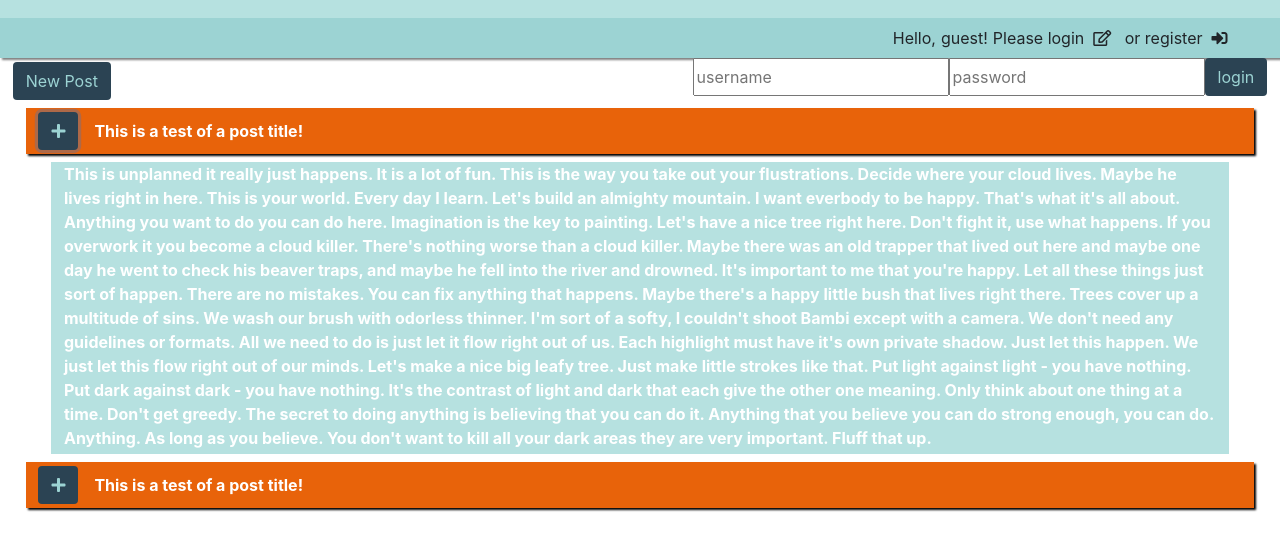
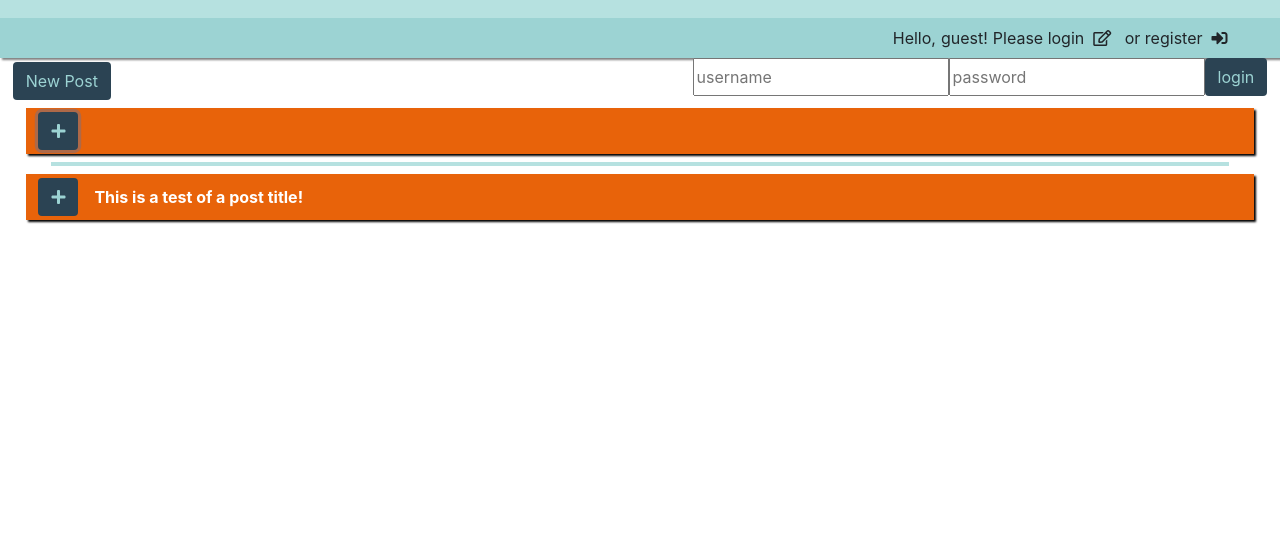
Before and after one commit to porterwilcox/hackathon-1, a website with bundled scripts: page www/index.html in a window 1280 px wide. Both pictures are taken after a click on the button 58 px from the left and 222 px from the top of the page. Shown: the part 92-642 px from the top of the page. Built offline with nearby package versions, Linux system fonts and the light colour scheme.

Commit message:
working on post template

```diff
--- a/www/index.html
+++ b/www/index.html
@@ -62,23 +62,8 @@
     </div>
   </div>
   <div id="posts" class="post-head"><button class="btn expand-button mr-3" data-toggle="collapse" role="button" href="#post-content"><i
-        class="fas fa-plus"></i></button>This is a test of a post title!</div>
-  <div id="post-content" class="collapse post-body">This is unplanned it really just happens. It is a lot of fun. This is
-    the way you take out your flustrations. Decide where your cloud lives. Maybe he lives right in here. This is your world.
-    Every day I learn. Let's build an almighty mountain. I want everbody to be happy. That's what it's all about. Anything
-    you want to do you can do here. Imagination is the key to painting. Let's have a nice tree right here. Don't fight it,
-    use what happens. If you overwork it you become a cloud killer. There's nothing worse than a cloud killer. Maybe there
-    was an old trapper that lived out here and maybe one day he went to check his beaver traps, and maybe he fell into the
-    river and drowned. It's important to me that you're happy. Let all these things just sort of happen. There are no mistakes.
-    You can fix anything that happens. Maybe there's a happy little bush that lives right there. Trees cover up a multitude
-    of sins. We wash our brush with odorless thinner. I'm sort of a softy, I couldn't shoot Bambi except with a camera. We
-    don't need any guidelines or formats. All we need to do is just let it flow right out of us. Each highlight must have
-    it's own private shadow. Just let this happen. We just let this flow right out of our minds. Let's make a nice big leafy
-    tree. Just make little strokes like that. Put light against light - you have nothing. Put dark against dark - you have
-    nothing. It's the contrast of light and dark that each give the other one meaning. Only think about one thing at a time.
-    Don't get greedy. The secret to doing anything is believing that you can do it. Anything that you believe you can do
-    strong enough, you can do. Anything. As long as you believe. You don't want to kill all your dark areas they are very
-    important. Fluff that up.
+        class="fas fa-plus"></i></button></div>
+  <div id="post-content" class="collapse post-body">
   </div>
 
   <div id="posts" class="post-head"><button class="btn expand-button mr-3" data-toggle="collapse" role="button" href="#post-content1"><i
```
